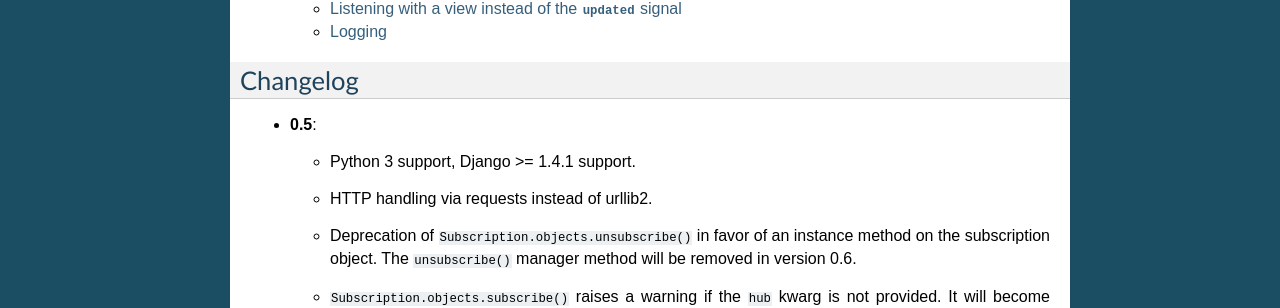
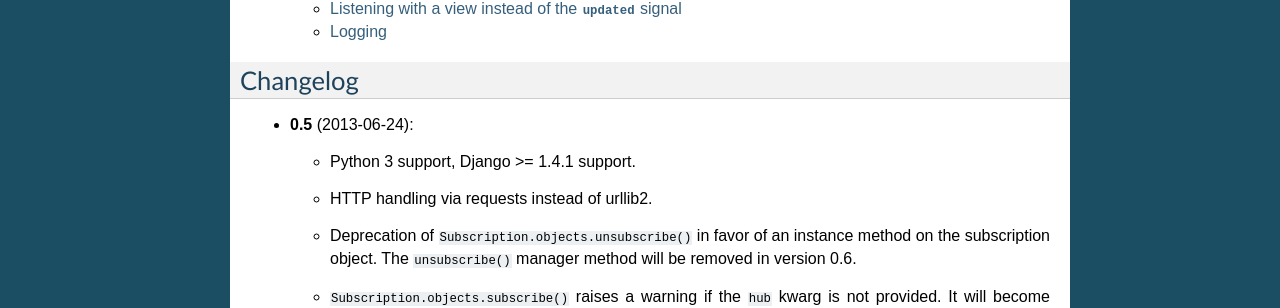
Before and after one commit to brutasse/django-push, a Sphinx documentation site: the page built from docs/index.rst, in a window 1280 px wide. Shown: the part 814-1122 px from the top of the page. Built offline with Sphinx 7.4.7, drawn with Linux system fonts in a browser that asks for light colours.

Commit message:
Added 0.5 release date

```diff
--- a/docs/index.rst
+++ b/docs/index.rst
@@ -49,7 +49,7 @@ Manual
 Changelog
 ---------
 
-* **0.5**:
+* **0.5** (2013-06-24):
 
   * Python 3 support, Django >= 1.4.1 support.
 
```
